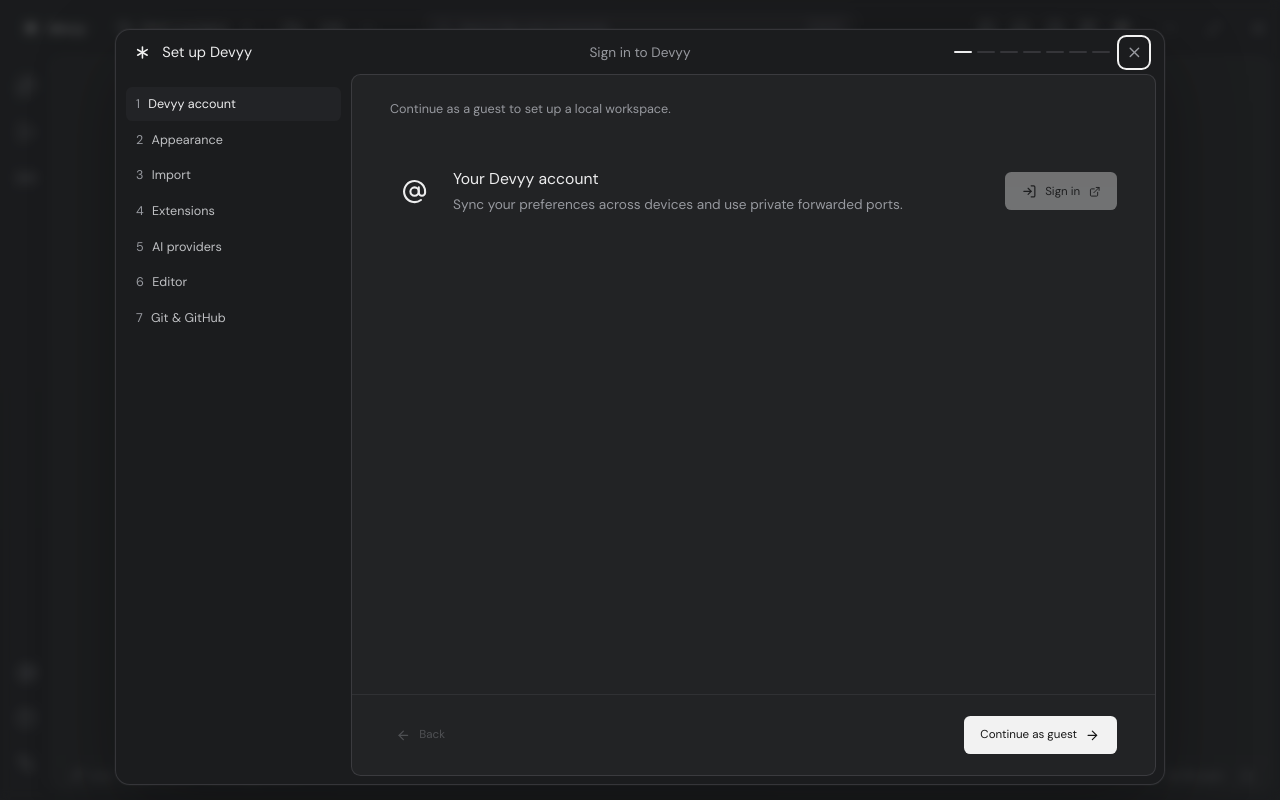
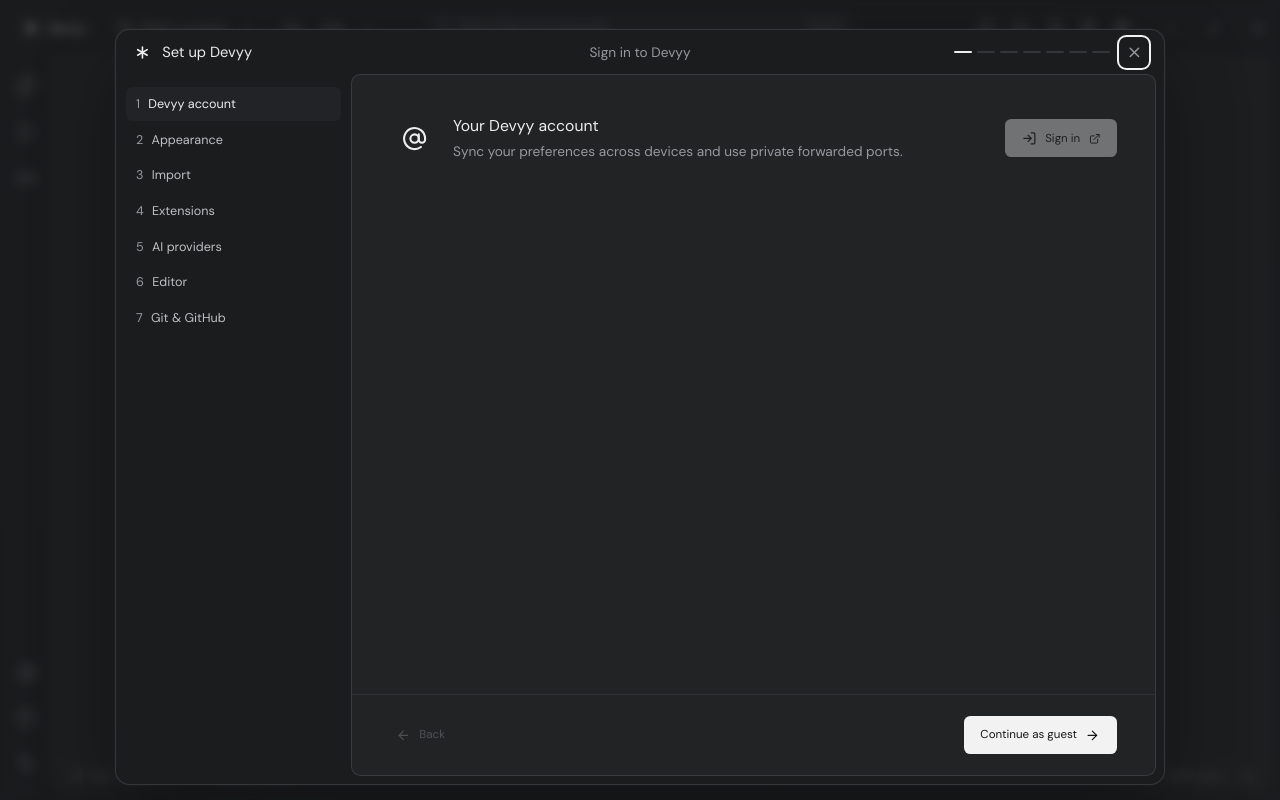
Before and after one commit to trydevyy/devyy, a React (Vite) app: page / in a window 1280 px wide. Built offline with nearby package versions, Linux system fonts and the light colour scheme.

Commit message:
Remove setup step introductions

```diff
--- a/src/components/Setup.tsx
+++ b/src/components/Setup.tsx
@@ -133,19 +133,6 @@ export default function Setup({
 
           <ModalBody flush className="setup-main">
             <div className="setup-scroll" key={step}>
-              <p className="setup-description">
-                {
-                  [
-                    "Continue as a guest to set up a local workspace.",
-                    "The workspace updates as you go.",
-                    "Import compatible preferences from an editor on this machine.",
-                    "Browse Open VSX for languages, syntax, snippets, and themes.",
-                    "Sign in or connect an API endpoint. You can change these later.",
-                    "Set the type and spacing that feel right to you.",
-                    "Install Git, sign in to GitHub, and choose your commit identity.",
-                  ][step]
-                }
-              </p>
               {current === "Devyy account" && (
                 <AccountSignIn profile={profile} />
               )}
```
Also changed, not shown: src/styles.css.
